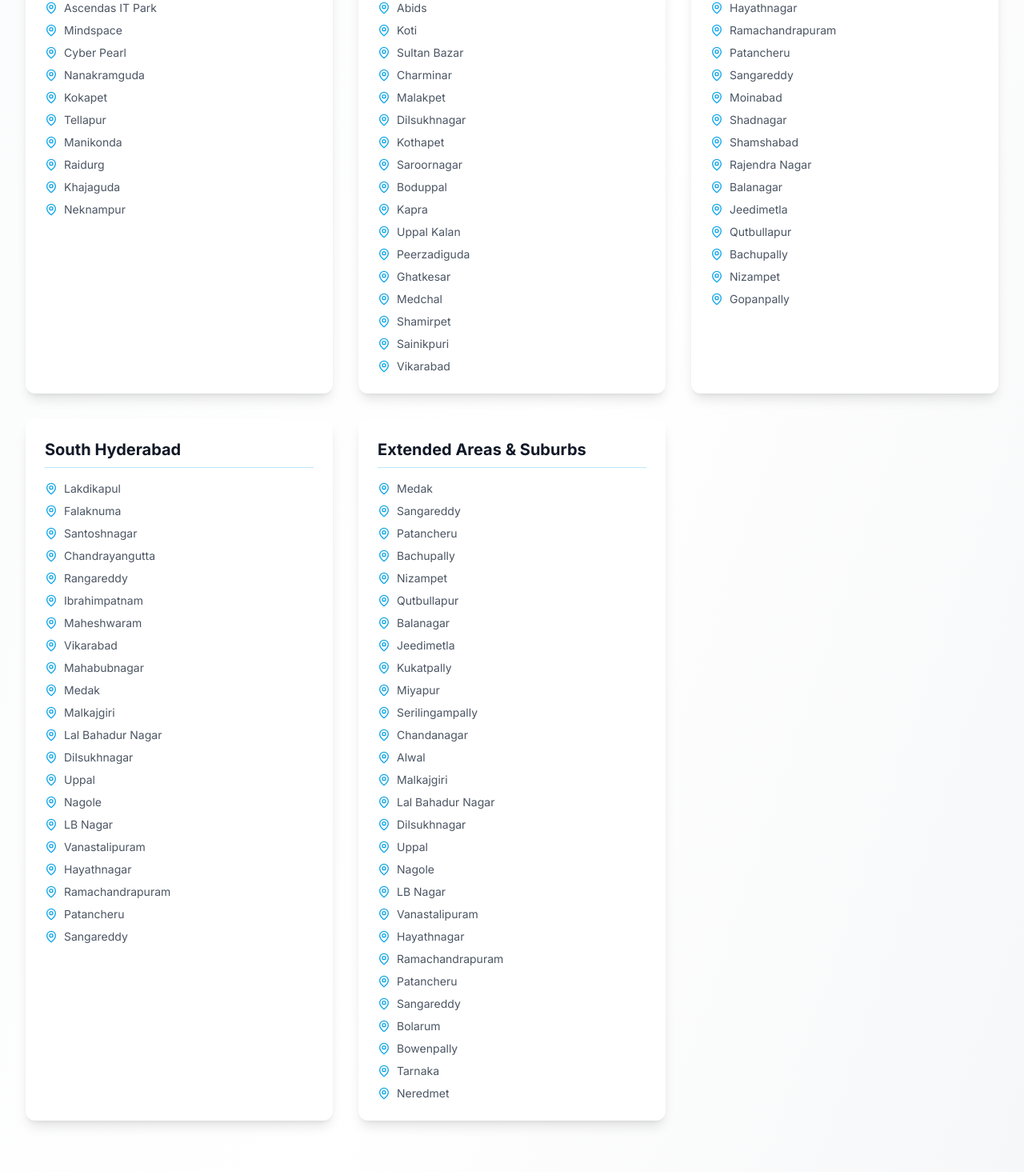
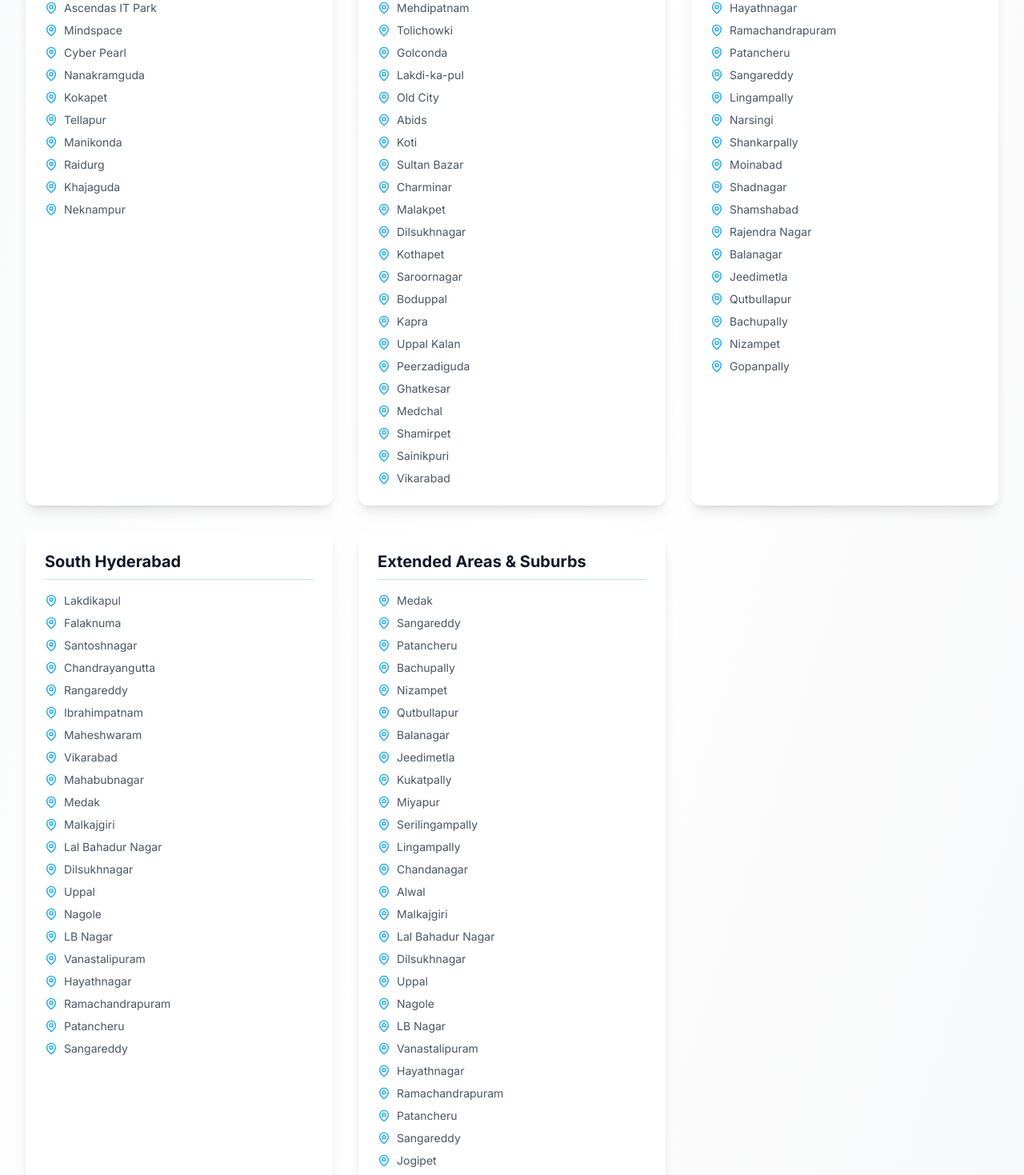
Before and after one commit to octaleadsprivatelimited-cloud/aztechniation, a Next.js app: page /service-areas in a window 1280 px wide. Shown: the part 1155-2624 px from the top of the page at 80% size. Built offline with nearby package versions, Linux system fonts and the light colour scheme; no server answers.

Commit message:
Expand Hyderabad location coverage

```diff
--- a/app/layout.tsx
+++ b/app/layout.tsx
@@ -127,20 +127,23 @@ export default function RootLayout({
               "areaServed": [
                 "Hyderabad", "Secunderabad", "Cyberabad", "HITEC City", "Gachibowli",
                 "Kondapur", "Madhapur", "Jubilee Hills", "Banjara Hills", "Pragathi Nagar",
-                "Kukatpally", "Miyapur", "Serilingampally", "Chandanagar", "Alwal",
+                "Kukatpally", "Miyapur", "Serilingampally", "Lingampally", "Chandanagar", "Alwal",
                 "Malkajgiri", "Lal Bahadur Nagar", "Dilsukhnagar", "Uppal", "Nagole",
                 "LB Nagar", "Vanastalipuram", "Hayathnagar", "Ramachandrapuram",
                 "Patancheru", "Sangareddy", "Bolarum", "Bowenpally", "Tarnaka",
                 "Neredmet", "Ameerpet", "Somajiguda", "Begumpet", "Punjagutta",
-                "Khairatabad", "Masab Tank", "Nampally", "Abids", "Koti",
+                "Khairatabad", "Masab Tank", "Nampally", "Mehdipatnam", "Tolichowki",
+                "Golconda", "Lakdi-ka-pul", "Old City", "Abids", "Koti",
                 "Sultan Bazar", "Charminar", "Malakpet", "Kothapet", "Saroornagar",
                 "Boduppal", "Moinabad", "Shadnagar", "Shamshabad", "Rajendra Nagar",
                 "Balanagar", "Jeedimetla", "Qutbullapur", "Bachupally", "Nizampet",
                 "Manikonda", "Tellapur", "Gopanpally", "Kokapet", "Nanakramguda",
-                "Raidurg", "Khajaguda", "Neknampur", "Kapra", "Uppal Kalan",
-                "Peerzadiguda", "Ghatkesar", "Medchal", "Shamirpet", "Sainikpuri",
-                "Vikarabad", "Lakdikapul", "Falaknuma", "Santoshnagar", "Chandrayangutta",
-                "Rangareddy", "Ibrahimpatnam", "Maheshwaram", "Mahabubnagar", "Medak"
+                "Raidurg", "Khajaguda", "Neknampur", "Narsingi", "Shankarpally",
+                "Kapra", "Uppal Kalan", "Peerzadiguda", "Ghatkesar", "Medchal",
+                "Shamirpet", "Sainikpuri", "Vikarabad", "Lakdikapul", "Falaknuma",
+                "Santoshnagar", "Chandrayangutta", "Rangareddy", "Ibrahimpatnam",
+                "Maheshwaram", "Mahabubnagar", "Medak", "Jogipet", "Sadashivpet",
+                "Zaheerabad"
               ],
               "hasOfferCatalog": {
                 "@type": "OfferCatalog",
--- a/app/repair/[slug]/page.tsx
+++ b/app/repair/[slug]/page.tsx
@@ -415,8 +415,9 @@ export default async function RepairPage({ params }: RepairPageProps) {
               <span className="font-semibold text-gray-900">Coverage Areas</span>
             </div>
             <p className="text-gray-700">
-              Pragathi Nagar, Kukatpally, Miyapur, Chandanagar, Nizampet, Bachupally,
-              Gachibowli, Kondapur, HITEC City, Madhapur, and surrounding areas
+              Pragathi Nagar, Kukatpally, Miyapur, Lingampally, Chandanagar, Nizampet, Bachupally,
+              Gachibowli, Kondapur, HITEC City, Madhapur, Tolichowki, Mehdipatnam, Golconda,
+              Sangareddy, Patancheru, Zaheerabad, and surrounding areas
             </p>
           </div>
         </div>
--- a/app/service-areas/page.tsx
+++ b/app/service-areas/page.tsx
@@ -29,7 +29,8 @@ const serviceAreas = [
     areas: [
       'Pragathi Nagar', 'Bolarum', 'Bowenpally', 'Tarnaka', 'Neredmet',
       'Ameerpet', 'Somajiguda', 'Begumpet', 'Punjagutta', 'Khairatabad',
-      'Masab Tank', 'Nampally', 'Abids', 'Koti', 'Sultan Bazar',
+      'Masab Tank', 'Nampally', 'Mehdipatnam', 'Tolichowki', 'Golconda',
+      'Lakdi-ka-pul', 'Old City', 'Abids', 'Koti', 'Sultan Bazar',
       'Charminar', 'Malakpet', 'Dilsukhnagar', 'Kothapet', 'Saroornagar',
       'Boduppal', 'Kapra', 'Uppal Kalan', 'Peerzadiguda', 'Ghatkesar',
       'Medchal', 'Shamirpet', 'Sainikpuri', 'Vikarabad'
@@ -41,7 +42,8 @@ const serviceAreas = [
       'Kukatpally', 'Miyapur', 'Serilingampally', 'Chandanagar', 'Alwal',
       'Malkajgiri', 'Lal Bahadur Nagar', 'Dilsukhnagar', 'Uppal', 'Nagole',
       'LB Nagar', 'Vanastalipuram', 'Hayathnagar', 'Ramachandrapuram',
-      'Patancheru', 'Sangareddy', 'Moinabad', 'Shadnagar', 'Shamshabad',
+      'Patancheru', 'Sangareddy', 'Lingampally', 'Narsingi', 'Shankarpally',
+      'Moinabad', 'Shadnagar', 'Shamshabad',
       'Rajendra Nagar', 'Balanagar', 'Jeedimetla', 'Qutbullapur',
       'Bachupally', 'Nizampet', 'Gopanpally'
     ]
@@ -61,10 +63,11 @@ const serviceAreas = [
     areas: [
       'Medak', 'Sangareddy', 'Patancheru', 'Bachupally', 'Nizampet',
       'Qutbullapur', 'Balanagar', 'Jeedimetla', 'Kukatpally', 'Miyapur',
-      'Serilingampally', 'Chandanagar', 'Alwal', 'Malkajgiri',
+      'Serilingampally', 'Lingampally', 'Chandanagar', 'Alwal', 'Malkajgiri',
       'Lal Bahadur Nagar', 'Dilsukhnagar', 'Uppal', 'Nagole', 'LB Nagar',
       'Vanastalipuram', 'Hayathnagar', 'Ramachandrapuram', 'Patancheru',
-      'Sangareddy', 'Bolarum', 'Bowenpally', 'Tarnaka', 'Neredmet'
+      'Sangareddy', 'Jogipet', 'Sadashivpet', 'Zaheerabad', 'Bolarum',
+      'Bowenpally', 'Tarnaka', 'Neredmet'
     ]
   }
 ]
```
Also changed, not shown: keywords/hyderabad-seo-keywords.ts (+12 -1 lines), 1 other file (tests, documents, lock files or other folders).
